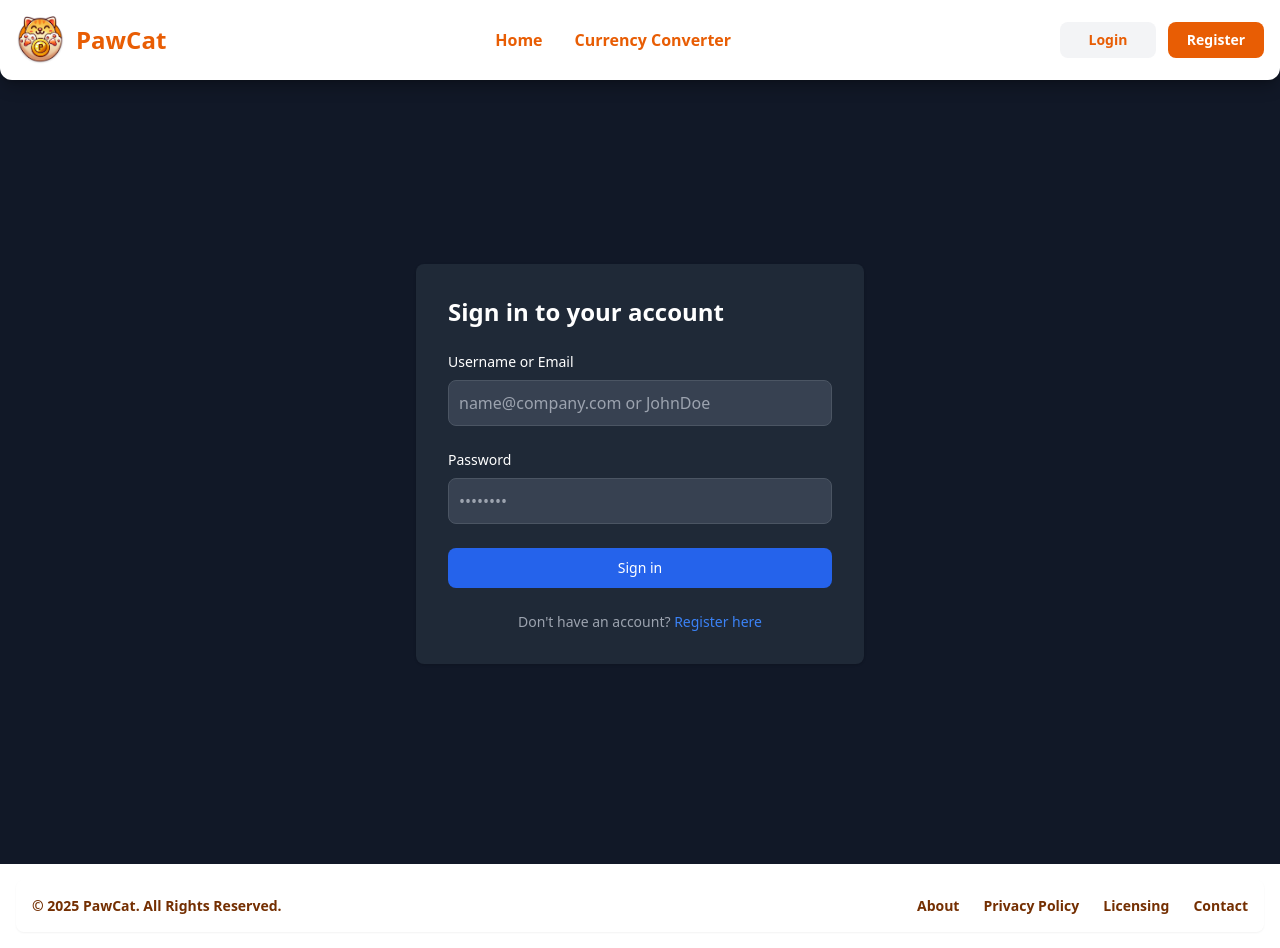
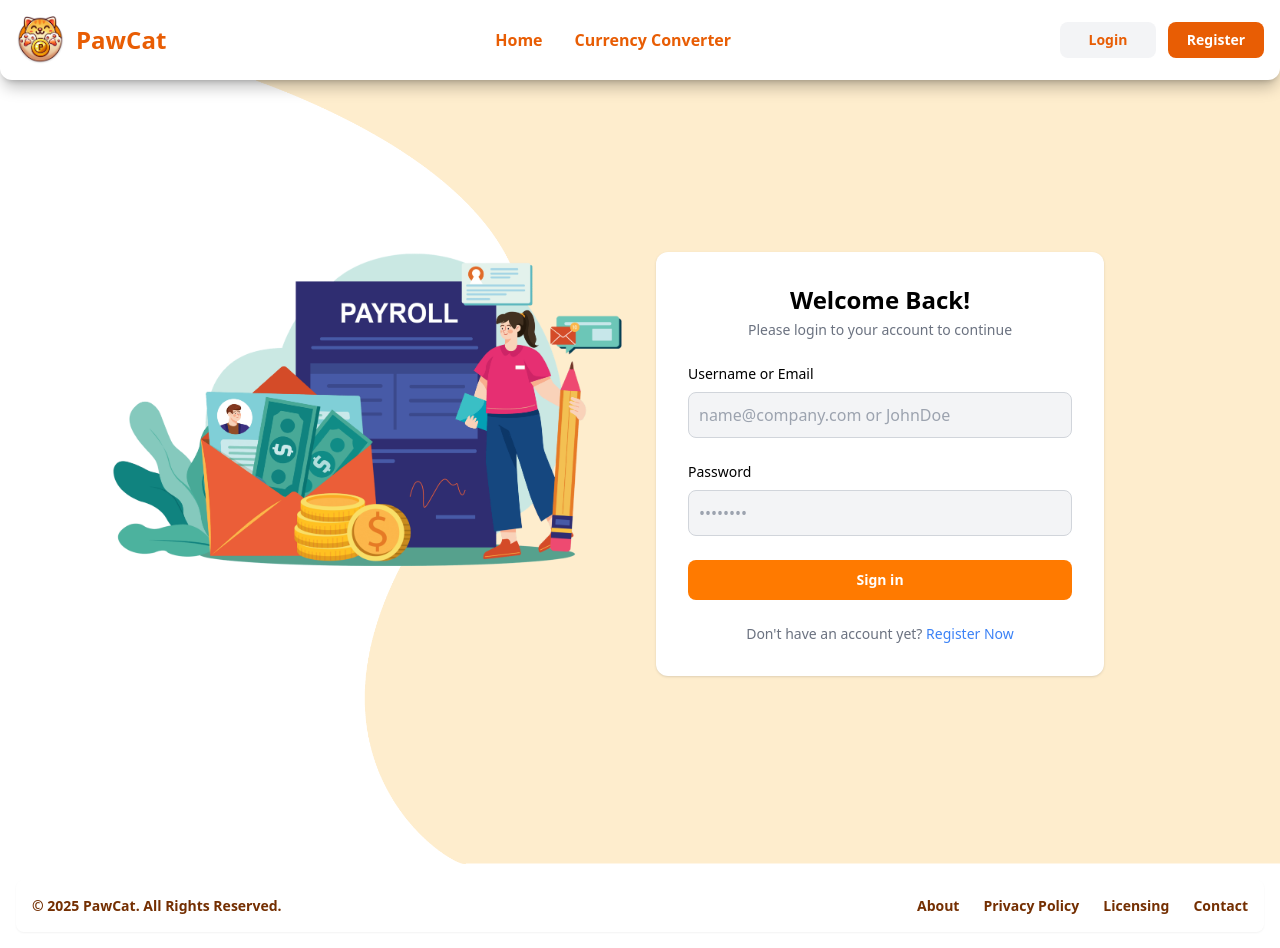
Before and after one commit to PawCat-PKPL/frontpaw, a Next.js app: page /login in a window 1280 px wide. Built offline with nearby package versions, Linux system fonts and the light colour scheme; no server answers.

Commit message:
feat: new login

```diff
--- a/src/modules/LoginModule/index.tsx
+++ b/src/modules/LoginModule/index.tsx
@@ -4,6 +4,7 @@ import { useState } from "react";
 import { useAuth } from "@/hooks/useAuth";
 import { toast, Toaster } from "@/components/sonner";
 import { useRouter } from "next/navigation";
+import Image from "next/image";
 
 export const LoginPageModule = () => {
   const { loginUser } = useAuth();
@@ -42,11 +43,31 @@ export const LoginPageModule = () => {
   };
 
   return (
-    <section className="min-h-screen flex items-center justify-center bg-gray-900 text-white">
-      <div className="w-full max-w-md p-8 bg-gray-800 rounded-lg shadow">
-        <h1 className="text-2xl font-bold mb-6">
-          Sign in to your account
+    <section className="min-h-screen flex items-center justify-center max-lg:bg-[#FAA307]/20 px-5 lg:px-28">
+      <Image
+        src="/Divide2.png"
+        className="max-lg:hidden absolute top-16 right-0 w-[80%] h-full object-cover -z-10"
+        alt="Divide2"
+        width={600}
+        height={300}
+      />
+
+      <div className="flex justify-center lg:grid lg:grid-cols-2 gap-8 w-full max-w-6xl">
+        <Image
+          src="/Login.png"
+          alt="Login"
+          width={900}
+          height={600}
+          className="max-lg:hidden"
+        />
+
+        <div className="w-full max-w-md p-8 bg-white rounded-xl shadow">
+          <h1 className="text-2xl font-bold mb-1 text-center">
+            Welcome Back!
           </h1>
+          <p className="text-sm text-gray-500 mb-6 text-center">
+            Please login to your account to continue
+          </p>
 
           <Toaster />
 
@@ -64,7 +85,7 @@ export const LoginPageModule = () => {
                 value={formData.username_or_email}
                 onChange={handleChange}
                 placeholder="name@company.com or JohnDoe"
-              className="w-full p-2.5 bg-gray-700 border border-gray-600 text-white rounded-lg focus:ring-blue-500 focus:border-blue-500"
+                className="w-full p-2.5 bg-gray-100 border border-gray-300 rounded-lg focus:ring-blue-500 focus:border-blue-500"
                 required
               />
             </div>
@@ -81,27 +102,28 @@ export const LoginPageModule = () => {
                 value={formData.password}
                 onChange={handleChange}
                 placeholder="••••••••"
-              className="w-full p-2.5 bg-gray-700 border border-gray-600 text-white rounded-lg focus:ring-blue-500 focus:border-blue-500"
+                className="w-full p-2.5 bg-gray-100 border border-gray-300 rounded-lg focus:ring-blue-500 focus:border-blue-500"
                 required
               />
             </div>
             <button
               type="submit"
-            className="w-full bg-blue-600 hover:bg-blue-700 text-white font-medium rounded-lg text-sm px-5 py-2.5 focus:ring-4 focus:ring-blue-800"
+              className="w-full bg-[#FF7A00] hover:bg-[#F48C06] text-white font-bold rounded-lg text-sm px-5 py-2.5 focus:ring-4 focus:ring-blue-800"
             >
               Sign in
             </button>
-          <p className="mt-4 text-sm text-center text-gray-400">
-            Don&apos;t have an account?{" "}
+            <p className="mt-4 text-sm text-center text-gray-500">
+              Don&apos;t have an account yet?{" "}
               <a
                 href="/register"
                 className="text-blue-500 hover:underline"
               >
-              Register here
+                Register Now
               </a>
             </p>
           </form>
         </div>
+      </div>
     </section>
   );
 };
```
Also changed, not shown: public/Divide2.png (added), public/Login.png (added). Lines whose indentation alone changed are shown as unchanged.
